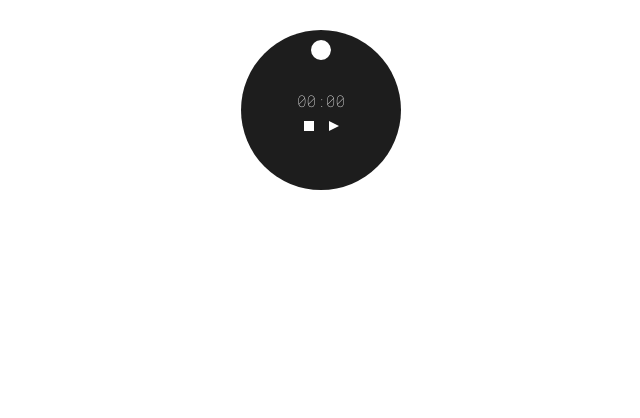
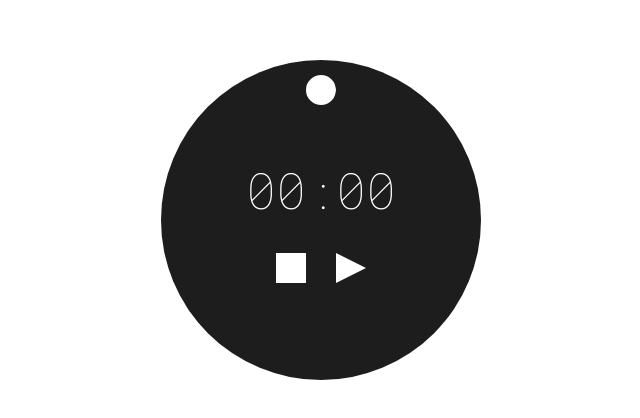
Before and after one commit to ariana-luz/pj_js_cronometro, a plain HTML site: page index.html in a window 1280 px wide. Shown: the whole page, without its empty margins (319-959 px from the left). Drawn offline with Linux system fonts and the light colour scheme.

Commit message:
ajuste de estilos para agrandar el tamaño del cronometro

```diff
--- a/styles.css
+++ b/styles.css
@@ -1,6 +1,7 @@
 main {
     font-family: 'Roboto Mono', monospace;
     position: relative;
+    font-size: 50px;
 }
 
 /*
@@ -11,11 +12,11 @@ flex direction column para que aparezcan los numeros arriba y los botones debajo
 */
 .circle {
     border-radius: 50%;
-    width: 120px;
-    height: 120px;
-    border: 1 px solid #fff;
+    width: 240px;
+    height: 240px;
+    border: 2 px solid #fff;
     color: #fff;
-    margin: 50px auto;
+    margin: 100px auto;
     display: flex;
     justify-content: center;
     align-items: center;
@@ -34,10 +35,10 @@ left y top para ponerlo en el medio y restarle la mitad de su ancho, para dejarl
     border-radius: 50%;
     z-index: -1;
     position: absolute;
-    width: 160px;
-    height: 160px;
-    left: calc(50% - 80px);
-    top: calc(50% - 80px);
+    width: 320px;
+    height: 320px;
+    left: calc(50% - 160px);
+    top: calc(50% - 160px);
     background-color: #1d1d1d;
 }
 
@@ -47,13 +48,13 @@ animacion de rotacion, va a tardar 60 segundos va a ser infinita hacia adelante,
 */
 
 .seconds-sphere {
-    width: 20px;
-    height: 20px;
+    width: 30px;
+    height: 30px;
     border-radius: 50%;
     background-color: #fff;
     position: absolute;
-    left: calc(50% - 10px);
-    top: calc(50% - 10px);
+    left: calc(50% - 15px);
+    top: calc(50% - 15px);
     animation: rotacion 60s linear infinite;
     animation-play-state: paused; /*va a estar pausada hasta que la activemos*/
 }
@@ -65,16 +66,16 @@ se agrega aparte de la clase porque es un solo translate
 */
 @keyframes rotacion {
     from {
-        transform: rotate(-90deg) translateX(60px);
+        transform: rotate(-90deg) translateX(130px);
     }
 
     to {
-        transform: rotate(270deg) translateX(60px);
+        transform: rotate(270deg) translateX(130px);
     }
 }
 
 .buttons {
-    margin-top: 10px;
+    margin-top: 30px;
     display: inline-flex; /* para que se vean uno al lado del otro */
 }
 
@@ -84,11 +85,11 @@ color transparent a los tres primeros y blanco al último
 will-change y transition para que cuando presione el boton cambien los estilos como una animacion*/
 
 .paused {
-    height: 10px;
-    border-width: 5px 0 5px 10px;
+    height: 30px;
+    border-width: 15px 0 15px 30px;
     cursor: pointer;
     box-sizing: border-box;
-    margin-left: 15px;
+    margin-left: 30px;
     border-color: transparent transparent transparent #fff;
     transition:  100ms all ease;
     will-change: border-width;
@@ -98,13 +99,13 @@ will-change y transition para que cuando presione el boton cambien los estilos c
 /* el boton de pausa cuando sea presionado va a tener esta clase*/
 .running {
     border-style: double;
-    border-width: 0 0 0 10px;
+    border-width: 0 0 0 30px;
 }
 
 /* es un cuadrado */
 .stop {
     background-color: #fff;
-    height: 10px;
-    width: 10px;
+    height: 30px;
+    width: 30px;
     cursor: pointer;
 }
```
